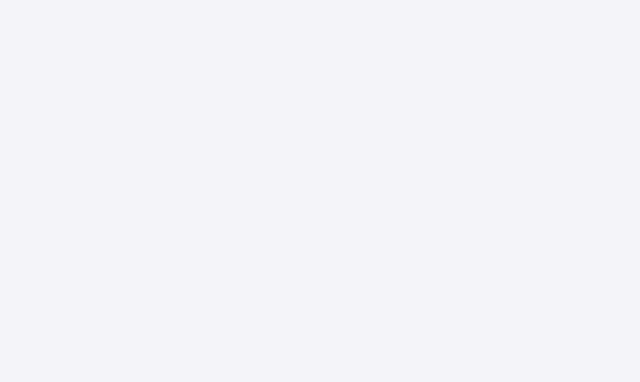
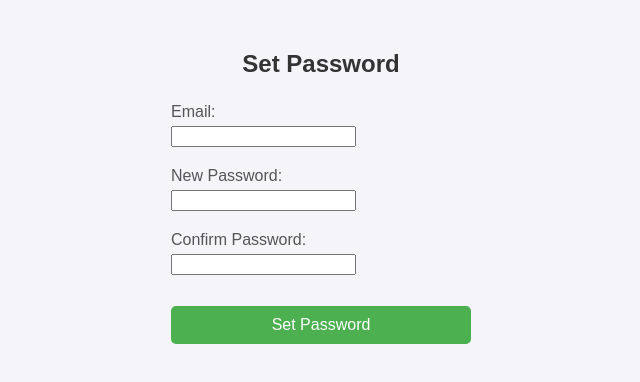
Before and after one commit to Sowmika-Arul/Alumni_Connect, a React (Create React App) app in the folder alumni1/: page /set-password in a window 1280 px wide. Before the commit this address had no page. Shown: the top 382 px of the page, without its empty margins (319-959 px from the left). Built offline with nearby package versions, Linux system fonts and the light colour scheme.

Commit message:
added password page

```diff
--- a/alumni1/src/App.js
+++ b/alumni1/src/App.js
@@ -16,6 +16,7 @@ import VideoUpload from './components/VideoUpload';
 import Projects from './components/ProjectUpload';
 import Innovatives from './components/Innovatives';
 import VerifyEmail from "./components/VerifyEmail";
+import SetPassword from './components/SetPassword';
 
 function App() {
     return (
@@ -36,6 +37,7 @@ function App() {
                 <Route path="/projects" element={<Projects />} />
                 <Route path="/innovatives" element={<Innovatives />} />
                 <Route path="/verify-email/:token" element={<VerifyEmail />} />
+                <Route path="/set-password" element={<SetPassword />} />
             </Routes>
         </Router>
     );
--- /dev/null
+++ b/alumni1/src/components/SetPassword.js
@@ -0,0 +1,120 @@
+import React, { useState } from "react";
+
+const SetPassword = () => {
+  const [email, setEmail] = useState("");
+  const [password, setPassword] = useState("");
+  const [confirmPassword, setConfirmPassword] = useState("");
+  const [message, setMessage] = useState("");
+  const [error, setError] = useState("");
+
+  const handleSubmit = async (e) => {
+    e.preventDefault();
+    setMessage("");
+    setError("");
+
+    if (password !== confirmPassword) {
+      setError("Passwords do not match.");
+      return;
+    }
+
+    try {
+      const response = await fetch("/set-password", {
+        method: "POST",
+        headers: {
+          "Content-Type": "application/json",
+        },
+        body: JSON.stringify({ email, password }),
+      });
+
+      const data = await response.json();
+
+      if (response.ok) {
+        setMessage(data.message);
+      } else {
+        setError(data.message || "Something went wrong.");
+      }
+    } catch (err) {
+      setError("Failed to connect to the server.");
+    }
+  };
+
+  return (
+    <div style={styles.container}>
+      <h2>Set Password</h2>
+      <form onSubmit={handleSubmit} style={styles.form}>
+        <div style={styles.inputGroup}>
+          <label htmlFor="email">Email:</label>
+          <input
+            type="email"
+            id="email"
+            value={email}
+            onChange={(e) => setEmail(e.target.value)}
+            required
+          />
+        </div>
+        <div style={styles.inputGroup}>
+          <label htmlFor="password">New Password:</label>
+          <input
+            type="password"
+            id="password"
+            value={password}
+            onChange={(e) => setPassword(e.target.value)}
+            required
+          />
+        </div>
+        <div style={styles.inputGroup}>
+          <label htmlFor="confirmPassword">Confirm Password:</label>
+          <input
+            type="password"
+            id="confirmPassword"
+            value={confirmPassword}
+            onChange={(e) => setConfirmPassword(e.target.value)}
+            required
+          />
+        </div>
+        <button type="submit" style={styles.button}>
+          Set Password
+        </button>
+      </form>
+      {message && <p style={styles.success}>{message}</p>}
+      {error && <p style={styles.error}>{error}</p>}
+    </div>
+  );
+};
+
+const styles = {
+  container: {
+    width: "300px",
+    margin: "50px auto",
+    textAlign: "center",
+    fontFamily: "Arial, sans-serif",
+  },
+  form: {
+    display: "flex",
+    flexDirection: "column",
+    gap: "15px",
+  },
+  inputGroup: {
+    display: "flex",
+    flexDirection: "column",
+    alignItems: "start",
+  },
+  button: {
+    padding: "10px 15px",
+    backgroundColor: "#4CAF50",
+    color: "white",
+    border: "none",
+    cursor: "pointer",
+    borderRadius: "5px",
+  },
+  success: {
+    color: "green",
+    marginTop: "15px",
+  },
+  error: {
+    color: "red",
+    marginTop: "15px",
+  },
+};
+
+export default SetPassword;
```
